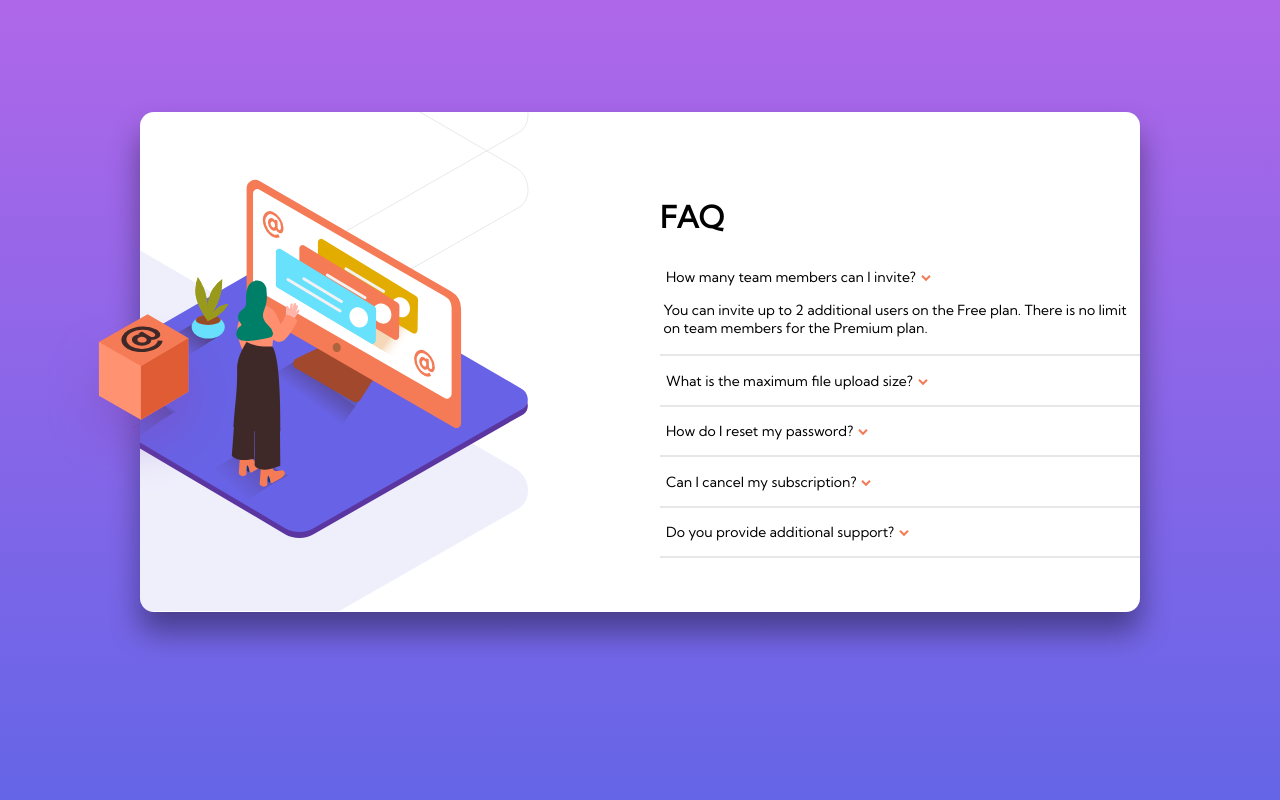
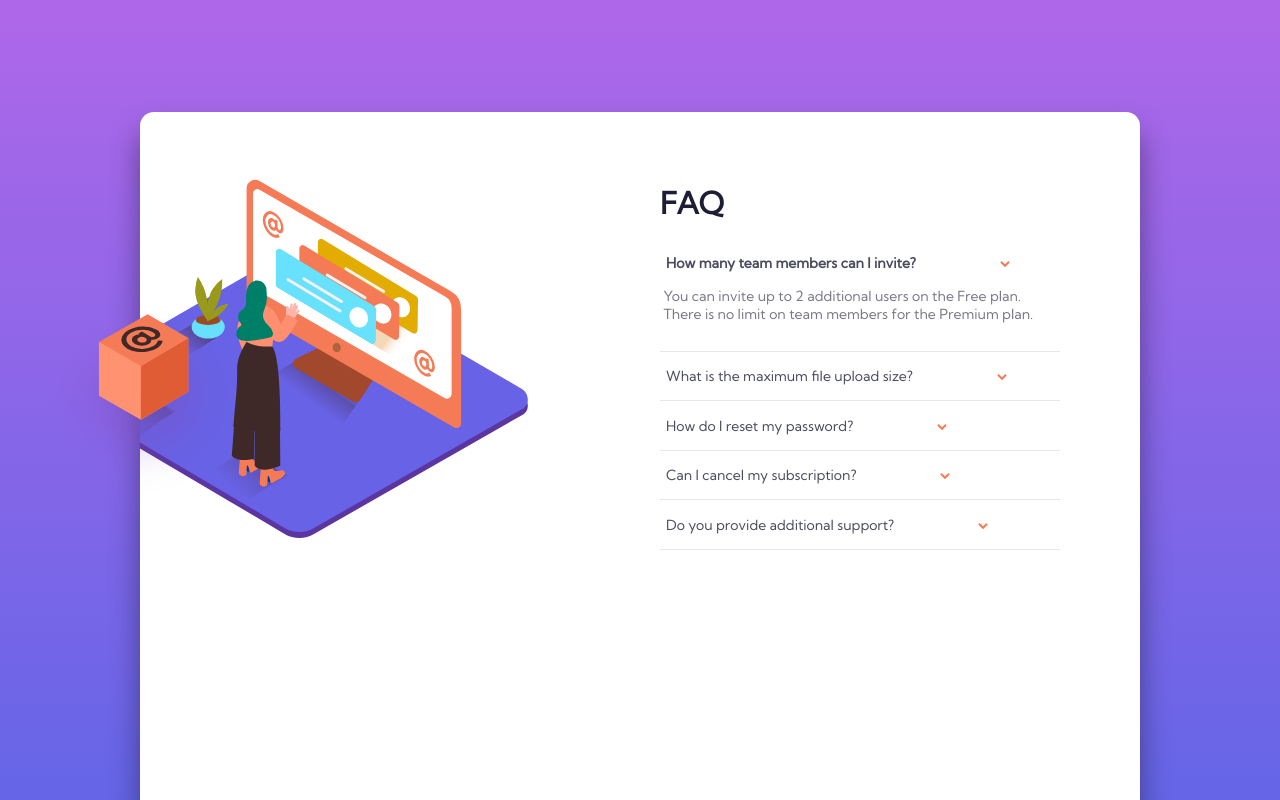
Before and after one commit to MaedehAlizadeh/FAQ-Accordion-Card, a plain HTML site: page index.html in a window 1280 px wide. Both pictures are taken after a click on the button "How many team members can I invite?". Shown: the top 800 px of the page. Drawn offline with Linux system fonts and the light colour scheme.

Commit message:
Update Question Section

```diff
--- a/main.js
+++ b/main.js
@@ -3,11 +3,13 @@ dropBtn.forEach( item => item.addEventListener('click' , openDropMenu) );
 
 function openDropMenu(event){
     event.preventDefault();
+    this.classList.toggle("active");
     const dropMenu = this.nextElementSibling;
-    if (dropMenu.style.display === "block") {
-        dropMenu.style.display = "none";
+    if (dropMenu.classList.contains('show-dropmenu')) {
+        dropMenu.classList.remove('show-dropmenu');
+        this.style.fontWeight = "normal";
     } else {
-        dropMenu.style.display = "block";
-        dropBtn.style.fontW
+        dropMenu.classList.add('show-dropmenu');
+        this.style.fontWeight = "700";
     };
 }
--- a/style.css
+++ b/style.css
@@ -5,6 +5,7 @@
 /* File Content :
     General Style
     Images Section
+    Question Section
 */
 
 
@@ -34,7 +35,7 @@ body {
 .faq-box {
     position: relative;
     width: 1000px;
-    height: 500px;
+    height: 1800px;
     border-radius: 1rem;
     background-color: #ffffff;
     box-shadow: 0 20px 30px rgba(0, 0, 0, 0.4);
@@ -47,7 +48,7 @@ body {
     position: absolute;
     top: -296px;
     left: -577px;
-    clip-path: inset(296px 0 150px 569px);
+    clip-path: inset(296px 0 1180px 569px);
 }
 
 .illustration-online{
@@ -66,12 +67,13 @@ body {
 
 /* ====== Questions Section ====== */
 .question-box {
-    margin-top: 4rem;
+    margin-top: 3rem;
 }
 
 .title {
     font-size: 30px;
     font-weight: 700;
+    color: #1d1e35;
 }
 
 button {
@@ -80,48 +82,54 @@ button {
     vertical-align: middle;
     font-size: 1rem;
 }
+
 .dropdown-btn {
     border: none;
+    color: #4a4b5e;
     background-color: transparent;
 }
 
 .dropdown-btn::after{
     content: url('./images/icon-arrow-down.svg');
-    color: #777;
-    font-weight: bold;
-    float: right;
-    margin-left: 5px;
+    margin-left: 6rem;
 }
 
 .active::after {
     content: url('./images/icon-arrow-down.svg');
-    transform: rotate(180deg);
+    transform: rotateY(180deg); /* why that's not working? */
 }
 
 .dropdown-btn:hover {
     color: #f47c57;
 }
 
-
 .dropdown-menu {
     display: none;
+    overflow:hidden;
     min-width: 160px;
+    max-height: 50px;
+    transition: max-height 0.5s ease-in-out;
     margin: 0;
     padding: 0;
 }
 
+.show-dropmenu {
+    display: block;
+    max-height: 80px;
+    /* transition: max-height 1s ease-in-out; */
+}
+
 .dropdown-item {
     display: block;
+    width: 400px;
     margin: 0.75rem 0;
     padding: 0.25rem;
-    clear: both;
-    font-weight: 400;
-    text-decoration: none;
+    color: #787887;
     background-color: transparent;
-    border: 0;
 }
 
 .divider {
-    border-bottom: 2px solid #e7e7e9;
+    border-bottom: 1px solid #e7e7e9;
     margin: 1rem 0;
+    width: 400px;
 }
```
